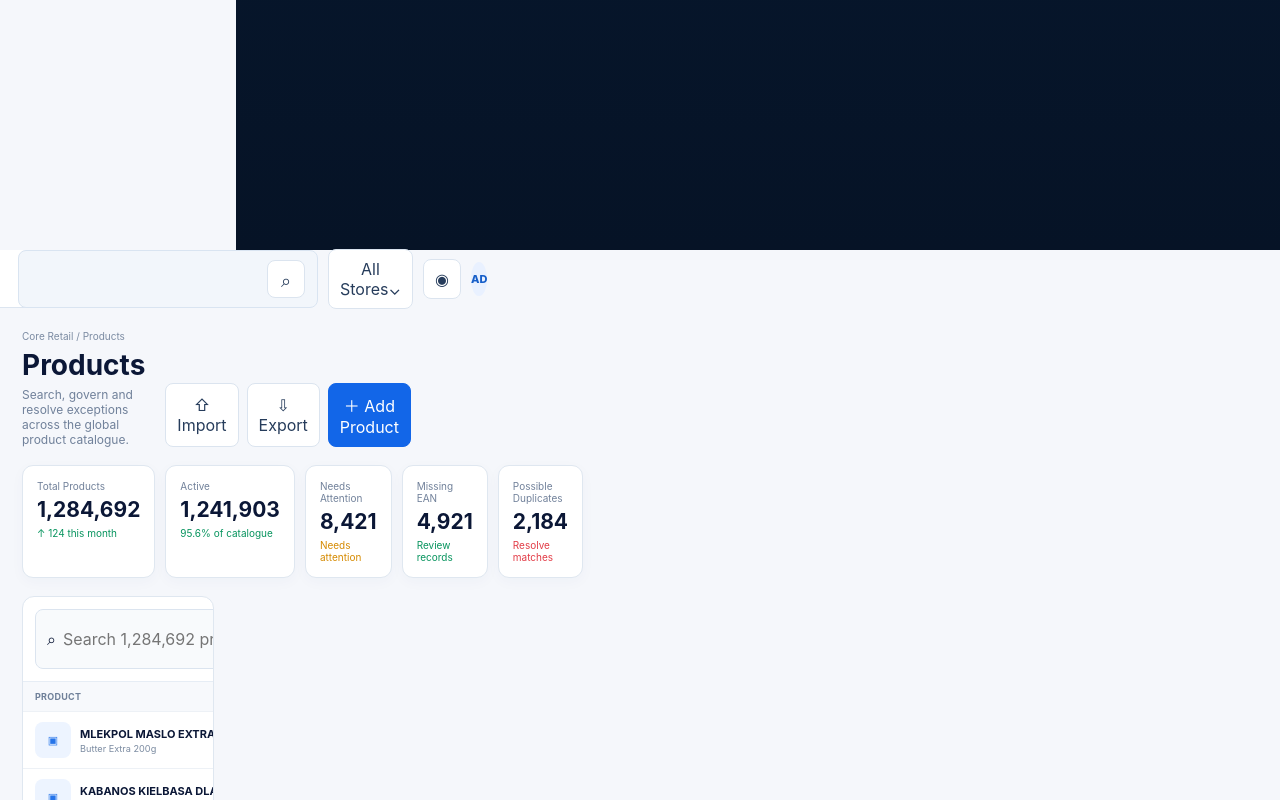
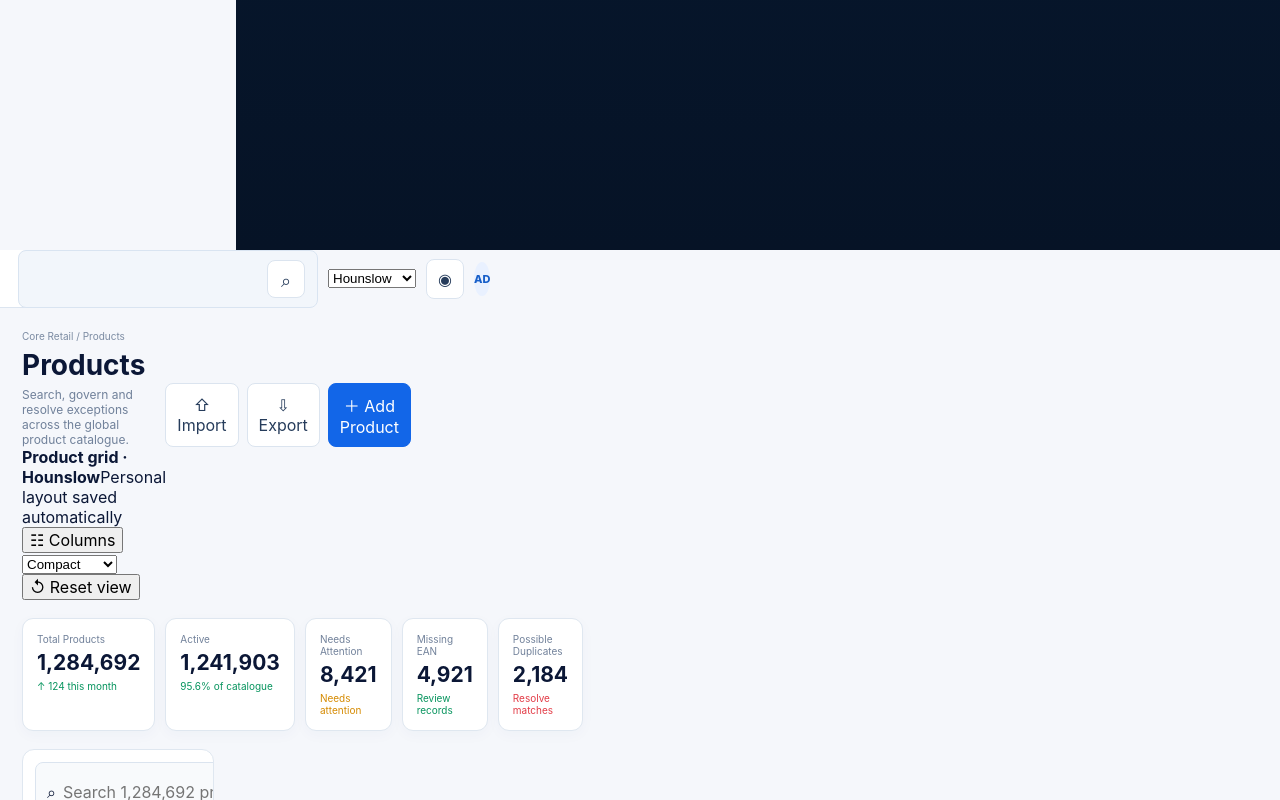
Before and after one commit to franklinajithan/omnicore-retail-platform, a Next.js app in the folder apps/web/: page /products in a window 1280 px wide. Shown: the part 550-1350 px from the top of the page. Built offline with nearby package versions, Linux system fonts and the light colour scheme.

Commit message:
Add store-first context and Excel-style product grids

```diff
--- a/apps/web/app/products/page.tsx
+++ b/apps/web/app/products/page.tsx
@@ -11,17 +11,18 @@ const products:Product[]=[
 {itemCode:'18420',name:'TYMBARK JABLKO MIENTA 1L',alt:'Apple & mint drink',barcode:'5900334018420',category:'Beverages',supplier:'Bestway',cost:.88,retail:1.69,stock:64,status:'Active'},
 {itemCode:'1354',name:'CARNATI PICANTI',alt:'Spicy sausages',barcode:'5900000013548',category:'Meat',supplier:'Marion Trading',cost:4.12,retail:6.49,stock:21,status:'Active'},
 {itemCode:'1805',name:'CIOLAN AFUMAT',alt:'Smoked pork knuckle',barcode:'5900000018055',category:'Meat',supplier:'Marion Trading',cost:3.76,retail:5.99,stock:9,status:'Active'}];
-export default function Products(){const[menuOpen,setMenuOpen]=useState(false);const[globalSearchOpen,setGlobalSearchOpen]=useState(false);const globalSearchRef=useRef<HTMLDivElement>(null);const globalInputRef=useRef<HTMLInputElement>(null);useEffect(()=>{if(globalSearchOpen)globalInputRef.current?.focus()},[globalSearchOpen]);useEffect(()=>{const close=(e:PointerEvent)=>{if(globalSearchOpen&&globalSearchRef.current&&!globalSearchRef.current.contains(e.target as Node))setGlobalSearchOpen(false)};document.addEventListener('pointerdown',close);return()=>document.removeEventListener('pointerdown',close)},[globalSearchOpen]);const[q,setQ]=useState('');const[status,setStatus]=useState('All');const[selected,setSelected]=useState<Product|null>(null);const[detailTab,setDetailTab]=useState('Overview');const[eventType,setEventType]=useState('All');const filtered=useMemo(()=>products.filter(p=>(status==='All'||p.status===status)&&((p.itemCode+' '+p.name+' '+p.alt+' '+p.barcode+' '+p.supplier).toLowerCase().includes(q.toLowerCase()))),[q,status]);return <div className="productApp"><div className={menuOpen?"drawerBackdrop open":"drawerBackdrop"} onClick={()=>setMenuOpen(false)}/>
+export default function Products(){const[menuOpen,setMenuOpen]=useState(false);const[globalSearchOpen,setGlobalSearchOpen]=useState(false);const globalSearchRef=useRef<HTMLDivElement>(null);const globalInputRef=useRef<HTMLInputElement>(null);useEffect(()=>{if(globalSearchOpen)globalInputRef.current?.focus()},[globalSearchOpen]);useEffect(()=>{const close=(e:PointerEvent)=>{if(globalSearchOpen&&globalSearchRef.current&&!globalSearchRef.current.contains(e.target as Node))setGlobalSearchOpen(false)};document.addEventListener('pointerdown',close);return()=>document.removeEventListener('pointerdown',close)},[globalSearchOpen]);const[q,setQ]=useState('');const[status,setStatus]=useState('All');const[selected,setSelected]=useState<Product|null>(null);const[detailTab,setDetailTab]=useState('Overview');const[eventType,setEventType]=useState('All');const[workingStore,setWorkingStore]=useState('Hounslow');const[gridDensity,setGridDensity]=useState('Compact');const[showColumns,setShowColumns]=useState(false);const filtered=useMemo(()=>products.filter(p=>(status==='All'||p.status===status)&&((p.itemCode+' '+p.name+' '+p.alt+' '+p.barcode+' '+p.supplier).toLowerCase().includes(q.toLowerCase()))),[q,status]);return <div className="productApp"><div className={menuOpen?"drawerBackdrop open":"drawerBackdrop"} onClick={()=>setMenuOpen(false)}/>
 <aside className={menuOpen?"productSide open":"productSide"}><button className="drawerClose" onClick={()=>setMenuOpen(false)}>×</button><Link href="/" className="pBrand"><span className="logoMark"><img src="/EE8811F8-FC53-4FA4-81E3-3E5B28F44B0F.png" alt="OmniCore"/></span><div><b>OmniCore</b><small>Retail Operating System</small></div></Link><Link href="/" className="pNav">⌂ Dashboard</Link><div className="pGroup">CORE RETAIL</div><div className="pNav active">▣ Products</div><div className="pNav">⌘ Categories</div><div className="pNav">£ Pricing</div><div className="pNav">▥ Barcodes & EANs</div><div className="pNav">◇ Product Passport</div><div className="pGroup">SUPPLY CHAIN</div><div className="pNav">⇄ Suppliers</div><div className="pNav">☷ Purchasing</div><div className="pNav">▤ Deliveries</div><div className="pGroup">INVENTORY</div><div className="pNav">▦ Stock & Inventory</div><div className="pNav">⌗ Stocktake (HHU)</div></aside>
-<main className="productMain"><header className="pTop"><button className="productMenuButton" onClick={()=>setMenuOpen(true)}>☰</button><Link href="/" className="pMobileLogo logoMark"><img src="/EE8811F8-FC53-4FA4-81E3-3E5B28F44B0F.png" alt="OmniCore"/></Link><div ref={globalSearchRef} className={globalSearchOpen?"pGlobal globalOpen":"pGlobal"}><button className="pSearchTrigger" onClick={()=>setGlobalSearchOpen(true)}>⌕</button>{globalSearchOpen&&<input ref={globalInputRef} className="pGlobalInput" placeholder="Search OmniCore..." />}</div><button>All Stores⌄</button><button>◉</button><div className="avatar">AD</div></header><div className="pContent">
+<main className="productMain"><header className="pTop"><button className="productMenuButton" onClick={()=>setMenuOpen(true)}>☰</button><Link href="/" className="pMobileLogo logoMark"><img src="/EE8811F8-FC53-4FA4-81E3-3E5B28F44B0F.png" alt="OmniCore"/></Link><div ref={globalSearchRef} className={globalSearchOpen?"pGlobal globalOpen":"pGlobal"}><button className="pSearchTrigger" onClick={()=>setGlobalSearchOpen(true)}>⌕</button>{globalSearchOpen&&<input ref={globalInputRef} className="pGlobalInput" placeholder="Search OmniCore..." />}</div><select className="storeContext" value={workingStore} onChange={e=>setWorkingStore(e.target.value)}><option>Hounslow</option><option>Hayes</option><option>Perivale</option><option>Watford</option><option>Gravesend</option><option>Eastham</option><option>Streatham</option></select><button>◉</button><div className="avatar">AD</div></header><div className="pContent">
 <div className="pTitle"><div><div className="crumb">Core Retail / Products</div><h1>Products</h1><p>Search, govern and resolve exceptions across the global product catalogue.</p></div><div className="pActions"><button>⇧ Import</button><button>⇩ Export</button><button className="primary">＋ Add Product</button></div></div>
-<section className="pStats"><div><span>Total Products</span><b>1,284,692</b><small>↑ 124 this month</small></div><div><span>Active</span><b>1,241,903</b><small>95.6% of catalogue</small></div><div><span>Needs Attention</span><b>8,421</b><small className="warn">Needs attention</small></div><div><span>Missing EAN</span><b>4,921</b><small>Review records</small></div><div><span>Possible Duplicates</span><b>2,184</b><small className="bad">Resolve matches</small></div></section>
+<div className="gridToolbar"><b>Product grid · {workingStore}</b><span>Personal layout saved automatically</span><button onClick={()=>setShowColumns(!showColumns)}>☷ Columns</button><select value={gridDensity} onChange={e=>setGridDensity(e.target.value)}><option>Compact</option><option>Comfortable</option></select><button>↺ Reset view</button></div>{showColumns&&<div className="columnChooser"><b>Columns for your Products view</b>{['Product','Item Code','Barcode / EAN','Category','Primary Supplier','Cost','Retail','Margin','Stock','Status'].map(x=><label key={x}><input type="checkbox" defaultChecked/> {x}</label>)}</div>}<section className="pStats"><div><span>Total Products</span><b>1,284,692</b><small>↑ 124 this month</small></div><div><span>Active</span><b>1,241,903</b><small>95.6% of catalogue</small></div><div><span>Needs Attention</span><b>8,421</b><small className="warn">Needs attention</small></div><div><span>Missing EAN</span><b>4,921</b><small>Review records</small></div><div><span>Possible Duplicates</span><b>2,184</b><small className="bad">Resolve matches</small></div></section>
 <section className="catalog"><div className="catalogHead"><div className="productSearch">⌕ <input value={q} onChange={e=>setQ(e.target.value)} placeholder="Search 1,284,692 products · item code, EAN, supplier code, name..."/></div><div className="quickViews"><button>All Products</button><button>Issues 8,421</button><button>Duplicates 2,184</button><button>Missing Data 4,921</button></div><select value={status} onChange={e=>setStatus(e.target.value)}><option>All</option><option>Active</option><option>Low stock</option><option>Out of stock</option></select><button>Category⌄</button><button>Supplier⌄</button><button>More filters</button><button className="scanBtn">⌗ Scan</button></div>
-<div className="tableWrap"><table className="productTable"><thead><tr><th>PRODUCT</th><th>ITEM CODE</th><th>BARCODE / EAN</th><th>CATEGORY</th><th>PRIMARY SUPPLIER</th><th>COST</th><th>RETAIL</th><th>MARGIN</th><th>STOCK</th><th>STATUS</th><th></th></tr></thead><tbody>{filtered.map(p=>{const margin=Math.round((p.retail-p.cost)/p.retail*100);return <tr key={p.itemCode} onClick={()=>{setSelected(p);setDetailTab('Overview')}}><td><div className="prodCell"><span className="prodImg">▣</span><div><b>{p.name}</b><small>{p.alt}</small></div></div></td><td><b>{p.itemCode}</b></td><td className="mono">{p.barcode}</td><td>{p.category}</td><td>{p.supplier}</td><td>£{p.cost.toFixed(2)}</td><td><b>£{p.retail.toFixed(2)}</b></td><td className="good">{margin}%</td><td><b>{p.stock}</b></td><td><span className={'status '+p.status.toLowerCase().replaceAll(' ','-')}>{p.status}</span></td><td>›</td></tr>})}</tbody></table></div><div className="catalogFoot"><span>Showing {filtered.length} sample records · 1,284,692 indexed products</span><div><button>‹</button><button className="page">1</button><button>2</button><button>3</button><button>…</button><button>125</button><button>›</button></div></div></section>
+<div className="tableWrap"><table className={'productTable excelGrid '+gridDensity.toLowerCase()}><thead><tr><th>PRODUCT</th><th>ITEM CODE</th><th>BARCODE / EAN</th><th>CATEGORY</th><th>PRIMARY SUPPLIER</th><th>COST</th><th>RETAIL</th><th>MARGIN</th><th>STOCK</th><th>STATUS</th><th></th></tr></thead><tbody>{filtered.map(p=>{const margin=Math.round((p.retail-p.cost)/p.retail*100);return <tr key={p.itemCode} onClick={()=>{setSelected(p);setDetailTab('Overview')}}><td><div className="prodCell"><span className="prodImg">▣</span><div><b>{p.name}</b><small>{p.alt}</small></div></div></td><td><b>{p.itemCode}</b></td><td className="mono">{p.barcode}</td><td>{p.category}</td><td>{p.supplier}</td><td>£{p.cost.toFixed(2)}</td><td><b>£{p.retail.toFixed(2)}</b></td><td className="good">{margin}%</td><td><b>{p.stock}</b></td><td><span className={'status '+p.status.toLowerCase().replaceAll(' ','-')}>{p.status}</span></td><td>›</td></tr>})}</tbody></table></div><div className="catalogFoot"><span>Showing {filtered.length} sample records · 1,284,692 indexed products</span><div><button>‹</button><button className="page">1</button><button>2</button><button>3</button><button>…</button><button>125</button><button>›</button></div></div></section>
 </div></main>
 <nav className="productBottom"><Link href="/">⌂<span>Home</span></Link><button className="selected">▣<span>Products</span></button><button className="centerScan">⌗<span>Scan</span></button><button>▦<span>Stock</span></button><button onClick={()=>setMenuOpen(true)}>•••<span>More</span></button></nav>
 {selected&&<div className="detailBackdrop" onClick={()=>setSelected(null)}><aside className="detailPanel" onClick={e=>e.stopPropagation()}><button className="closeDetail" onClick={()=>setSelected(null)}>×</button><div className="detailHero"><span className="bigProd">▣</span><div><span className={'status '+selected.status.toLowerCase().replaceAll(' ','-')}>{selected.status}</span><h2>{selected.name}</h2><p>{selected.alt}</p><b>Item {selected.itemCode}</b></div></div><div className="coreIdentity"><div><label>PRODUCT CODE · REQUIRED</label><strong>{selected.itemCode}</strong><small>Permanent OmniCore identity · unique across tenant</small></div><span className="identityOk">✓ Core identity</span></div>
-<div className="tabs productTabs">{['Overview','Barcodes & Packs','Pricing','Suppliers','Inventory','Sales','History'].map(t=><button key={t} className={detailTab===t?'tabActive':''} onClick={()=>setDetailTab(t)}>{t}</button>)}</div>
+<div className="storeStrip"><span>WORKING STORE</span><select value={workingStore} onChange={e=>setWorkingStore(e.target.value)}><option>Hounslow</option><option>Hayes</option><option>Perivale</option><option>Watford</option><option>Gravesend</option><option>Eastham</option><option>Streatham</option></select><button onClick={()=>setDetailTab('Compare Stores')}>Compare stores</button></div><div className="tabs productTabs">{['Overview','Barcodes & Packs','Pricing','Suppliers','Inventory','Sales','History','Compare Stores'].map(t=><button key={t} className={detailTab===t?'tabActive':''} onClick={()=>setDetailTab(t)}>{t}</button>)}</div>
+{detailTab==='Compare Stores'&&<section className="tabWorkspace"><div className="sectionTitle"><div><h3>Compare stores</h3><p>Stock, price and sales pattern for product {selected.itemCode} across stores.</p></div><button>Export grid</button></div><div className="excelMiniGrid compareGrid"><div className="gridHead"><span>STORE</span><span>STOCK</span><span>RETAIL</span><span>THIS WEEK</span><span>LAST WEEK</span><span>THIS MONTH</span><span>LAST MONTH</span><span>WASTAGE</span></div>{['Hounslow','Hayes','Perivale','Watford','Gravesend','Eastham','Streatham'].map((s,i)=><div className={'gridRow '+(s===workingStore?'workingRow':'')} key={s}><b>{s}</b><span>{Math.max(0,selected.stock-i*3)}</span><span>£{(selected.retail+(i%3)*.05).toFixed(2)}</span><span>{126-i*9}</span><span>{112-i*7}</span><span>{548-i*31}</span><span>{501-i*28}</span><span>{i+1}</span></div>)}</div></section>}
 {detailTab==='History'&&<section className="historyWorkspace"><div className="historyHeader"><div><h3>Product activity timeline</h3><p>Reconstruct exactly what happened to this product for any period, store and event type.</p></div></div><div className="historyFilters"><button>Today</button><button>7 days</button><button className="selectedRange">30 days</button><button>Custom range</button><select><option>All stores</option><option>Hounslow</option><option>Hayes</option><option>Perivale</option></select><select value={eventType} onChange={e=>setEventType(e.target.value)}><option>All</option><option>Sale</option><option>Delivery</option><option>Wastage</option><option>Stock Adjustment</option><option>Price Change</option></select><button>Export</button></div><div className="historySummary"><div><span>Opening stock</span><b>128</b></div><div><span>Delivered</span><b className="good">+48</b></div><div><span>Sold</span><b>-91</b></div><div><span>Wastage</span><b className="bad">-3</b></div><div><span>Adjustments</span><b>-2</b></div><div><span>Closing stock</span><b>80</b></div></div><div className="eventList">{[
 ['06 Oct 2026 · 14:42','Sale','Hounslow','POS 03 · Receipt #84921','82','80','-2','System / Till 03'],
 ['06 Oct 2026 · 12:18','Stock Adjustment','Hounslow','Cycle count correction · Reason: count variance','79','82','+3','S. Manager'],
@@ -38,6 +39,6 @@ export default function Products(){const[menuOpen,setMenuOpen]=useState(false);c
 {detailTab==='Barcodes & Packs'&&<section className="tabWorkspace"><div className="sectionTitle"><div><h3>Barcodes & pack hierarchy</h3><p>Manage every consumer, inner, case and outer identifier attached to product {selected.itemCode}.</p></div><button>＋ Add barcode</button></div><div className="barcodeCards"><div className="barcodeCard primaryBarcode"><div className="barcodeHead"><span>RETAIL / EACH</span><i>Primary</i></div><b className="barcodeNumber">{selected.barcode}</b><div className="packMeta"><span><small>Type</small><b>EAN-13</b></span><span><small>Quantity</small><b>1 each</b></span><span><small>Retail</small><b>£{selected.retail.toFixed(2)}</b></span></div></div><div className="barcodeCard"><div className="barcodeHead"><span>OUTER / CASE</span><i>Case</i></div><b className="barcodeNumber">{selected.barcode.slice(0,-1)}14</b><div className="packMeta"><span><small>Type</small><b>GTIN-14</b></span><span><small>Case size</small><b>12 each</b></span><span><small>Case cost</small><b>£{(selected.cost*12).toFixed(2)}</b></span></div></div><button className="addPack">＋ Add inner / case / outer barcode</button></div></section>}
 {detailTab==='Pricing'&&<section className="tabWorkspace"><div className="sectionTitle"><div><h3>Pricing</h3><p>Current prices, margins and store overrides.</p></div><button>＋ New price</button></div><div className="commercialGrid"><div><label>Base cost</label><b>£{selected.cost.toFixed(2)}</b></div><div><label>Base retail</label><b>£{selected.retail.toFixed(2)}</b></div><div><label>Margin</label><b className="good">{Math.round((selected.retail-selected.cost)/selected.retail*100)}%</b></div><div><label>VAT</label><b>20%</b></div><div><label>Last changed</label><b>06 Oct 2026</b></div><div><label>Changed by</label><b>Admin</b></div></div><h3 className="subHead">Store prices</h3>{['Hounslow','Hayes','Perivale','Watford','Gravesend','Eastham','Streatham'].map(s=><div className="storeStock" key={s}><span>{s}</span><b>£{selected.retail.toFixed(2)}</b></div>)}</section>}
 {detailTab==='Suppliers'&&<section className="tabWorkspace"><div className="sectionTitle"><div><h3>Suppliers</h3><p>Supplier codes, buying units, lead times and costs for this product.</p></div><button>＋ Link supplier</button></div><div className="supplierRecord"><div><label>Primary supplier</label><b>{selected.supplier}</b></div><div><label>Supplier code</label><b>SUP-{selected.itemCode}</b></div><div><label>Buying unit</label><b>Case × 12</b></div><div><label>Unit cost</label><b>£{selected.cost.toFixed(2)}</b></div><div><label>Lead time</label><b>2 days</b></div><div><label>Status</label><span className="status active">Active</span></div></div></section>}
-{detailTab==='Inventory'&&<section className="tabWorkspace"><div className="sectionTitle"><div><h3>Inventory</h3><p>Current stock, availability and last movement by store.</p></div><button>Stock history</button></div><div className="historySummary"><div><span>Total stock</span><b>{selected.stock}</b></div><div><span>Available</span><b>{Math.max(0,selected.stock-4)}</b></div><div><span>Reserved</span><b>4</b></div><div><span>On order</span><b>24</b></div></div>{['Hounslow','Hayes','Perivale','Watford','Gravesend','Eastham','Streatham'].map((s,i)=><div className="storeStock inventoryRow" key={s}><span>{s}<small> Last movement today</small></span><b>{Math.max(0,selected.stock-i*3)}</b></div>)}</section>}
-{detailTab==='Sales'&&<section className="tabWorkspace"><div className="sectionTitle"><div><h3>Sales history</h3><p>Sales performance for this product across stores and periods.</p></div><button>Custom range</button></div><div className="historySummary"><div><span>Today</span><b>18 units</b></div><div><span>7 days</span><b>126 units</b></div><div><span>30 days</span><b>548 units</b></div><div><span>Revenue 30d</span><b>£{(selected.retail*548).toFixed(2)}</b></div></div><div className="eventList">{['Hounslow','Hayes','Perivale','Watford'].map((s,i)=><div className="salesLine" key={s}><span>{s}</span><b>{42-i*7} units</b><strong>£{((42-i*7)*selected.retail).toFixed(2)}</strong></div>)}</div></section>}</aside></div>}
+{detailTab==='Inventory'&&<section className="tabWorkspace"><div className="sectionTitle"><div><h3>Inventory · {workingStore}</h3><p>Current stock, availability and last movement for the working store.</p></div><button>Stock history</button></div><div className="historySummary"><div><span>Total stock</span><b>{selected.stock}</b></div><div><span>Available</span><b>{Math.max(0,selected.stock-4)}</b></div><div><span>Reserved</span><b>4</b></div><div><span>On order</span><b>24</b></div></div><div className="excelMiniGrid"><div className="gridHead"><span>STORE</span><span>ON HAND</span><span>AVAILABLE</span><span>RESERVED</span><span>ON ORDER</span><span>LAST MOVEMENT</span></div><div className="gridRow"><b>{workingStore}</b><span>{selected.stock}</span><span>{Math.max(0,selected.stock-4)}</span><span>4</span><span>24</span><span>Today 14:42</span></div></div></section>}
+{detailTab==='Sales'&&<section className="tabWorkspace"><div className="sectionTitle"><div><h3>Sales history · {workingStore}</h3><p>Daily, weekly and monthly sales performance for the working store.</p></div><button>Custom range</button></div><div className="historySummary"><div><span>Today</span><b>18 units</b></div><div><span>7 days</span><b>126 units</b></div><div><span>30 days</span><b>548 units</b></div><div><span>Revenue 30d</span><b>£{(selected.retail*548).toFixed(2)}</b></div></div><div className="excelMiniGrid salesGrid"><div className="gridHead"><span>PERIOD</span><span>UNITS</span><span>REVENUE</span><span>AVG / DAY</span><span>VS PREVIOUS</span></div>{[['This week','126'],['Last week','112'],['This month','548'],['Last month','501']].map((r,i)=><div className="gridRow" key={r[0]}><b>{r[0]}</b><span>{r[1]}</span><span>£{(Number(r[1])*selected.retail).toFixed(2)}</span><span>{(Number(r[1])/(i<2?7:30)).toFixed(1)}</span><span className="good">+{i%2?5:12}%</span></div>)}</div></section>}</aside></div>}
 </div>}
```
